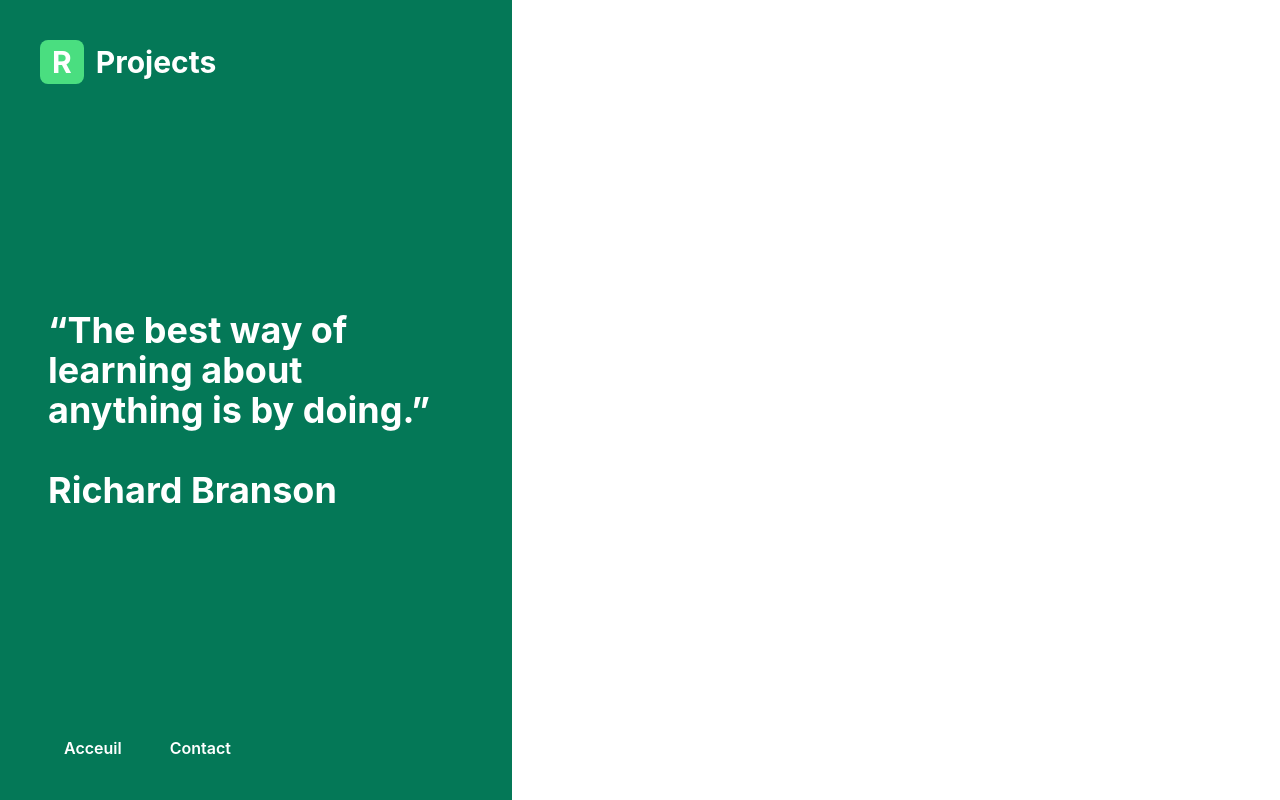
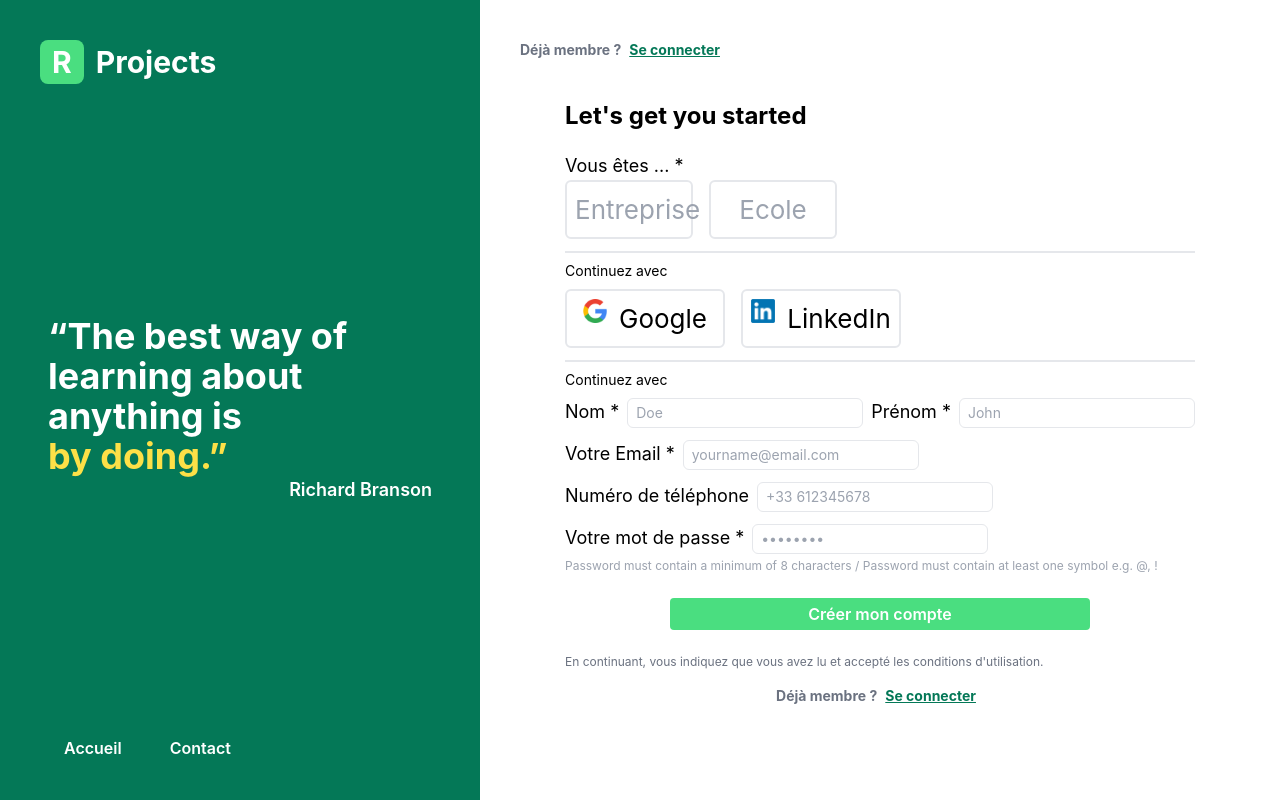
Before and after one commit to WildCodeSchool/2022-03-JS-Remote-404-Rookies-Project-App, a React (Vite) app in the folder frontend/: page / in a window 1280 px wide. Built offline with nearby package versions, Linux system fonts and the light colour scheme.

Commit message:
Finished the layout for the Connexion / Signup page, basic form, not functional yet

```diff
--- /dev/null
+++ b/frontend/src/components/ConnexionSwitch.jsx
@@ -0,0 +1,20 @@
+import React from "react";
+
+function ConnexionSwitch({ isMember, handleMember, align }) {
+  return (
+    <div className={`flex text-sm font-bold ${align}`}>
+      <h2 className="text-gray-500">
+        {isMember ? "Déjà membre ?" : "Pas encore de compte ?"}
+      </h2>
+      <button
+        type="button"
+        onClick={handleMember}
+        className="text-sm px-2 font-bold text-emerald-700 underline hover:text-green-400"
+      >
+        {isMember ? "Se connecter" : "Créer un compte"}
+      </button>
+    </div>
+  );
+}
+
+export default ConnexionSwitch;
--- /dev/null
+++ b/frontend/src/components/LogIn.jsx
@@ -0,0 +1,67 @@
+import React from "react";
+import { useNavigate } from "react-router-dom";
+
+import google from "../assets/google-logo.png";
+import linkedin from "../assets/linkedin-logo.png";
+
+function LogIn() {
+  const navigate = useNavigate();
+
+  return (
+    <div className="flex flex-col items-start">
+      <h1 className="text-2xl font-bold mt-10 mb-5">Welcome back !</h1>
+      <form
+        className="flex flex-col basis-1/2 items-start w-full"
+        onSubmit={() => navigate("/dashboard", { replace: true })}
+      >
+        <label className="text-lg mt-3 text-left w-full" htmlFor="mail">
+          Votre Email *
+          <input
+            className="border rounded-md text-sm py-1 px-2 w-full"
+            type="text"
+            name="mail"
+            placeholder="yourname@email.com"
+          />
+        </label>
+        <label className="text-lg mt-3 text-left w-full" htmlFor="password">
+          Votre mot de passe *
+          <input
+            className="border rounded-md text-sm py-1 px-2 w-full"
+            type="password"
+            name="password"
+            placeholder="&bull;&bull;&bull;&bull;&bull;&bull;&bull;&bull;"
+          />
+        </label>
+        <input
+          className="my-6 w-2/3 self-center bg-green-400 hover:bg-emerald-700 cursor-pointer text-white font-semibold py-1 rounded"
+          type="submit"
+          value="Se connecter"
+        />
+      </form>
+      <p className="text-xs self-center mb-8 text-emerald-700 font-bold underline">
+        Mot de passe oublié ?
+      </p>
+      <h3 className="text-sm text-center border-t-2 w-full py-2">
+        Ou continuez avec
+      </h3>
+      <div className="flex mb-10 justify-center w-full">
+        <button
+          className="p-2 w-40 border-2 rounded-md mr-4 text-semibold hover:bg-green-100 flex justify-center"
+          type="button"
+        >
+          <img src={google} alt="google" className="h-6 mr-3" />
+          Google
+        </button>
+        <button
+          className="p-2 w-40 border-2 rounded-md mr-4 text-semibold hover:bg-green-100 flex justify-center"
+          type="button"
+        >
+          <img src={linkedin} alt="linkedin" className="h-6 mr-3" />
+          LinkedIn
+        </button>
+      </div>
+    </div>
+  );
+}
+
+export default LogIn;
--- a/frontend/src/components/SidePanel.jsx
+++ b/frontend/src/components/SidePanel.jsx
@@ -1,23 +1,32 @@
 import React from "react";
-import { Link } from "react-router-dom";
 import Logo from "./Logo";
 
 function SidePanel() {
   return (
-    <div className="flex flex-col justify-between items-start w-2/5 text-white bg-emerald-700 h-screen">
+    <div className="flex flex-col justify-between items-start w-2/5 text-white bg-emerald-700 h-screen select-none">
       <Logo />
-      <h1 className="text-4xl text-left m-12 font-bold">
-        “The best way of learning about anything is by doing.”
-        <br />
-        <br /> Richard Branson
-      </h1>
+      <h2 className="text-4xl text-left m-12 font-bold">
+        “The best way of learning about anything is{" "}
+        <p className="text-yellow-300">by doing.”</p>
+        <h3 className="text-lg text-right font-semibold">Richard Branson</h3>
+      </h2>
       <div className="font-semibold m-10">
-        <Link to="/" className="px-6">
-          Acceuil
-        </Link>
-        <Link to="/" className="px-6">
+        <a
+          href="https://www.rookiesprojects.com/"
+          className="px-6 hover:text-yellow-300"
+          target="_blank"
+          rel="noopener noreferrer"
+        >
+          Accueil
+        </a>
+        <a
+          href="https://www.rookiesprojects.com/contact-fr"
+          className="px-6 hover:text-yellow-300"
+          target="_blank"
+          rel="noopener noreferrer"
+        >
           Contact
-        </Link>
+        </a>
       </div>
     </div>
   );
--- /dev/null
+++ b/frontend/src/components/SignIn.jsx
@@ -0,0 +1,134 @@
+import React, { useState } from "react";
+import { useNavigate } from "react-router-dom";
+
+import google from "../assets/google-logo.png";
+import linkedin from "../assets/linkedin-logo.png";
+
+function SignIn() {
+  const navigate = useNavigate();
+  const [entity, setEntity] = useState("");
+
+  return (
+    <div className="flex flex-col items-start">
+      <h1 className="text-2xl font-bold mt-10 mb-5">
+        Let&apos;s get you started
+      </h1>
+      <h3 className="text-lg">Vous êtes ... *</h3>
+      <div className="flex mb-3">
+        <button
+          className={`${
+            entity === "Entreprise"
+              ? "bg-green-400 text-white font-semibold"
+              : "text-gray-400 hover:bg-green-100"
+          } p-2 w-32 border-2 rounded-md mr-4 text-semibold`}
+          type="button"
+          onClick={() => setEntity("Entreprise")}
+        >
+          Entreprise
+        </button>
+        <button
+          className={`${
+            entity === "Ecole"
+              ? "bg-green-400 text-white font-semibold"
+              : "text-gray-400 hover:bg-green-100"
+          } p-2 w-32 border-2 rounded-md mr-4 text-semibold`}
+          type="button"
+          onClick={() => setEntity("Ecole")}
+        >
+          Ecole
+        </button>
+      </div>
+      <h3 className="text-sm border-t-2 w-full text-left py-2">
+        Continuez avec
+      </h3>
+      <div className="flex mb-3">
+        <button
+          className="p-2 w-40 border-2 rounded-md mr-4 text-semibold hover:bg-green-100 flex justify-center"
+          type="button"
+        >
+          <img src={google} alt="google" className="h-6 mr-3" />
+          Google
+        </button>
+        <button
+          className="p-2 w-40 border-2 rounded-md mr-4 text-semibold hover:bg-green-100 flex justify-center"
+          type="button"
+        >
+          <img src={linkedin} alt="linkedin" className="h-6 mr-3" />
+          LinkedIn
+        </button>
+      </div>
+      <h3 className="text-sm border-t-2 w-full text-left py-2">
+        Continuez avec
+      </h3>
+
+      <form
+        className="flex flex-col basis-1/2 items-start w-full"
+        onSubmit={() => navigate("/dashboard", { replace: true })}
+      >
+        <div className="flex">
+          <label className="text-lg mr-2" htmlFor="last-name">
+            Nom *
+            <input
+              className="ml-2 border rounded-md text-sm py-1 px-2"
+              type="text"
+              name="last-name"
+              placeholder="Doe"
+            />
+          </label>
+          <label className="text-lg" htmlFor="first-name">
+            Prénom *
+            <input
+              className="ml-2 border rounded-md text-sm py-1 px-2"
+              type="text"
+              name="first-name"
+              placeholder="John"
+            />
+          </label>
+        </div>
+        <label className="text-lg mt-3" htmlFor="mail">
+          Votre Email *
+          <input
+            className="ml-2 border rounded-md text-sm py-1 px-2"
+            type="text"
+            name="mail"
+            placeholder="yourname@email.com"
+          />
+        </label>
+        <label className="text-lg mt-3" htmlFor="phone">
+          Numéro de téléphone
+          <input
+            className="ml-2 border rounded-md text-sm py-1 px-2"
+            type="mail"
+            name="mail"
+            placeholder="+33 612345678"
+          />
+        </label>
+
+        <label className="text-lg mt-3" htmlFor="password">
+          Votre mot de passe *
+          <input
+            className="ml-2 border rounded-md text-sm py-1 px-2"
+            type="password"
+            name="password"
+            placeholder="&bull;&bull;&bull;&bull;&bull;&bull;&bull;&bull;"
+          />
+        </label>
+        <p className="text-gray-400 text-xs mt-1">
+          Password must contain a minimum of 8 characters / Password must
+          contain at least one symbol e.g. @, !
+        </p>
+        <input
+          className="my-6 w-2/3 self-center bg-green-400 hover:bg-emerald-700 cursor-pointer text-white font-semibold py-1 rounded"
+          type="submit"
+          value="Créer mon compte"
+        />
+      </form>
+      <p className="text-gray-500 text-xs mb-4">
+        En continuant, vous indiquez que vous avez lu et accepté les conditions
+        d&apos;utilisation.
+      </p>
+    </div>
+  );
+}
+
+export default SignIn;
--- a/frontend/src/pages/Connexion.jsx
+++ b/frontend/src/pages/Connexion.jsx
@@ -1,10 +1,28 @@
-import React from "react";
+import React, { useState } from "react";
+
 import SidePanel from "../components/SidePanel";
+import ConnexionSwitch from "../components/ConnexionSwitch";
+import SignIn from "../components/SignIn";
+import LogIn from "../components/LogIn";
 
 function Connexion() {
+  const [isMember, setIsMember] = useState("false");
+  const handleMember = () => {
+    setIsMember(!isMember);
+  };
+
   return (
-    <div>
+    <div className="flex">
       <SidePanel />
+      <div className="flex flex-col m-10 w-3/5 items-center">
+        <ConnexionSwitch
+          isMember={isMember}
+          handleMember={handleMember}
+          align="self-start"
+        />
+        {isMember ? <SignIn /> : <LogIn />}
+        <ConnexionSwitch isMember={isMember} handleMember={handleMember} />
+      </div>
     </div>
   );
 }
```
Also changed, not shown: frontend/src/assets/google-logo.png (added), frontend/src/assets/linkedin-logo.png (added).
